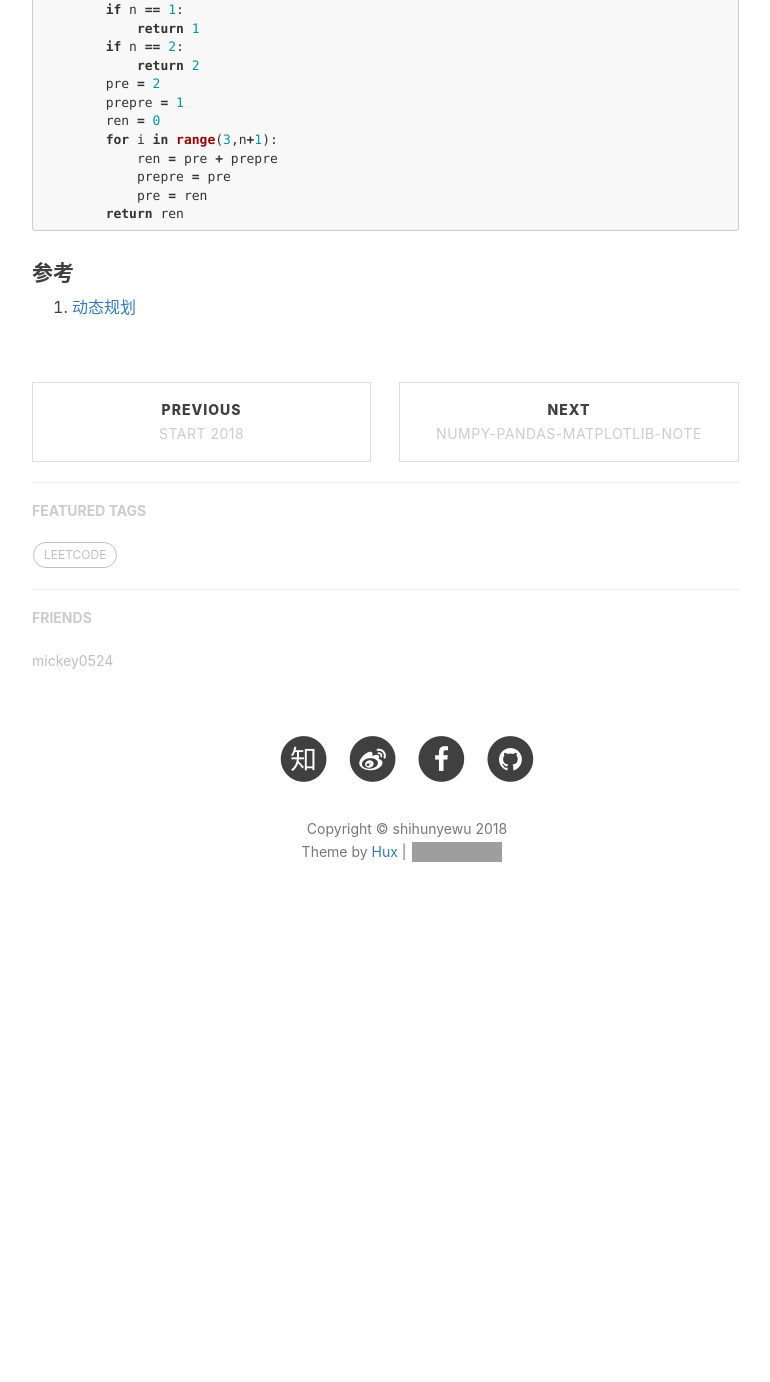
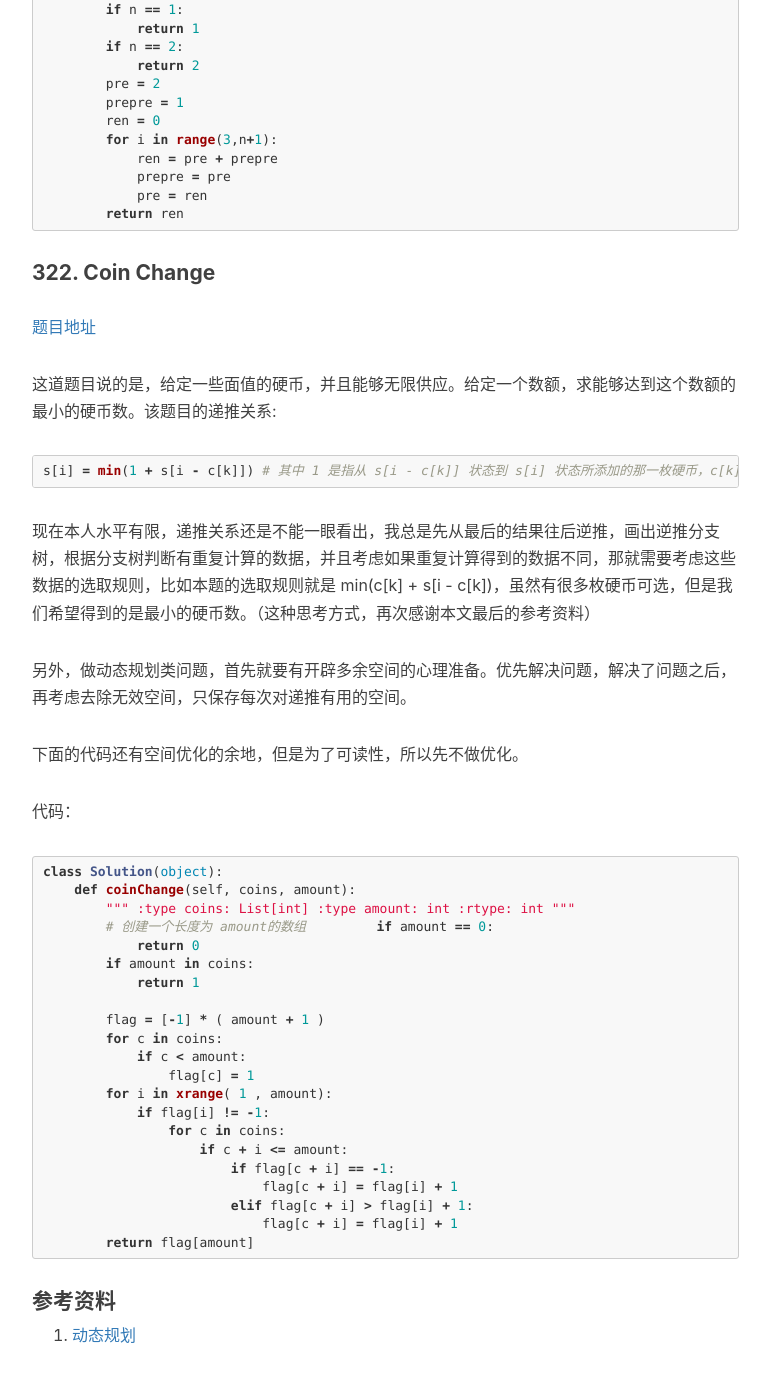
Before and after one commit to shihunyewu/shihunyewu.github.io, a Jekyll site: the page built from _posts/2018-03-15-dp-note.md, in a window 1280 px wide and 1400 px high, scrolled down 2993 px. Shown: the top 1382 px of the window, without its empty margins (233-1003 px from the left). Built offline with Jekyll 4.4.1, drawn with Linux system fonts in a browser that asks for light colours; nearby versions of some CDN libraries; comment, search, counter and statistics services are not loaded; before the commit the page ends 3949 px from its top, so only the background shows below that; grey boxes are pictures that could not be loaded.

````diff
--- a/_posts/2018-03-15-dp-note.md
+++ b/_posts/2018-03-15-dp-note.md
@@ -119,6 +119,51 @@
         return ren
 ```
 
+#### 322. Coin Change
 
-#### 参考
+[题目地址](https://leetcode.com/problems/coin-change/description/)
+
+这道题目说的是，给定一些面值的硬币，并且能够无限供应。给定一个数额，求能够达到这个数额的最小的硬币数。该题目的递推关系:
+
+```python
+s[i] = min(1 + s[i - c[k]]) # 其中 1 是指从 s[i - c[k]] 状态到 s[i] 状态所添加的那一枚硬币，c[k] 是指第 k 枚硬币的面值
+```
+
+现在本人水平有限，递推关系还是不能一眼看出，我总是先从最后的结果往后逆推，画出逆推分支树，根据分支树判断有重复计算的数据，并且考虑如果重复计算得到的数据不同，那就需要考虑这些数据的选取规则，比如本题的选取规则就是 min(c[k] + s[i - c[k])，虽然有很多枚硬币可选，但是我们希望得到的是最小的硬币数。（这种思考方式，再次感谢本文最后的参考资料）
+
+另外，做动态规划类问题，首先就要有开辟多余空间的心理准备。优先解决问题，解决了问题之后，再考虑去除无效空间，只保存每次对递推有用的空间。
+
+下面的代码还有空间优化的余地，但是为了可读性，所以先不做优化。
+
+代码：
+```python
+class Solution(object):
+    def coinChange(self, coins, amount):
+        """
+        :type coins: List[int]
+        :type amount: int
+        :rtype: int
+        """
+        # 创建一个长度为 amount的数组
+        if amount == 0:
+            return 0
+        if amount in coins:
+            return 1
+
+        flag = [-1] * ( amount + 1 )
+        for c in coins:
+            if c < amount:
+                flag[c] = 1
+        for i in xrange( 1 , amount):
+            if flag[i] != -1:
+                for c in coins:
+                    if c + i <= amount:
+                        if flag[c + i] == -1:
+                            flag[c + i] = flag[i] + 1
+                        elif flag[c + i] > flag[i] + 1:
+                            flag[c + i] = flag[i] + 1
+        return flag[amount]
+```
+
+#### 参考资料
 1. [动态规划](https://www.bilibili.com/video/av18512769/)
````
